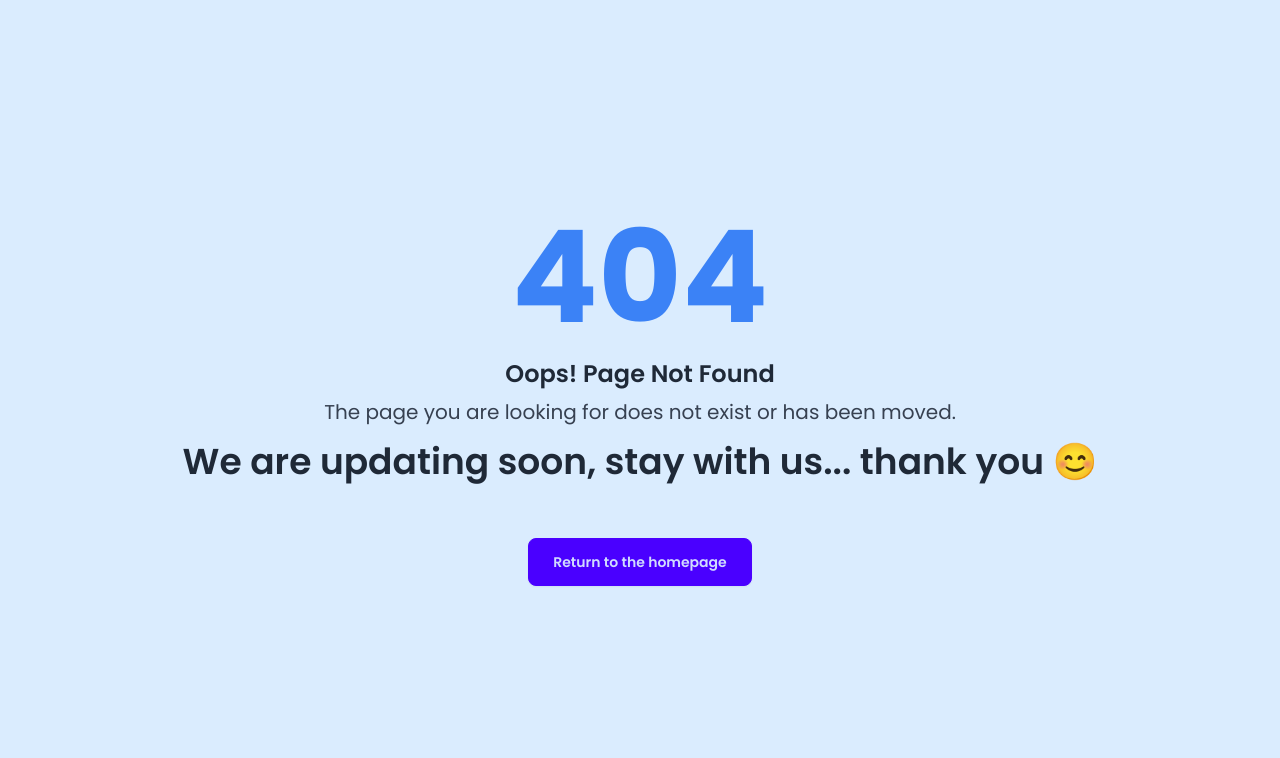
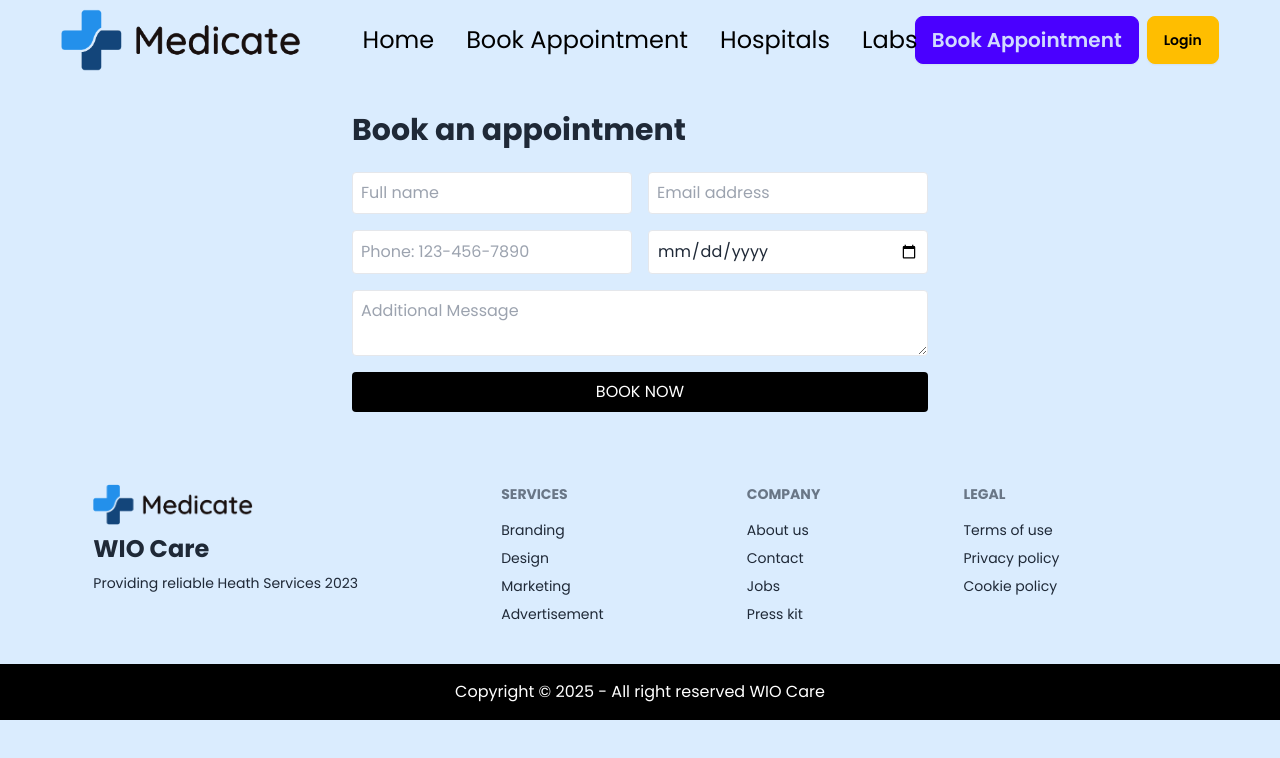
Before and after one commit to Maptaul/WIOCare, a React (Vite) app: page /bookAppointment in a window 1280 px wide. Before the commit this address had no page. Shown: the top 758 px of the page. Built offline with nearby package versions, Linux system fonts and the light colour scheme.

Commit message:
appointment page

```diff
--- a/src/Pages/Appointment/AppointmentBanner.jsx
+++ b/src/Pages/Appointment/AppointmentBanner.jsx
@@ -1,6 +1,11 @@
 import { motion } from "framer-motion";
+import { useNavigate } from "react-router-dom";
 
 const AppointmentBanner = () => {
+  const navigate = useNavigate();
+  const handleAppointmentClick = () => {
+    navigate("/bookAppointment");
+  };
   return (
     <section className="bg-blue-900 text-white py-16 px-4 md:px-8 rounded-3xl flex flex-col md:flex-row items-center relative justify-between">
       <div className=" w-9  md:w-1/2">
@@ -19,7 +24,10 @@ const AppointmentBanner = () => {
         <h1 className="text-4xl md:text-5xl font-bold mb-6">
           Take the first step to better health
         </h1>
-        <button className="bg-gradient-to-r from-blue-500 to-indigo-500 text-white py-3 px-6 text-lg rounded-full shadow-lg hover:scale-105 transition">
+        <button
+          onClick={handleAppointmentClick}
+          className="bg-gradient-to-r from-blue-500 to-indigo-500 text-white py-3 px-6 text-lg rounded-full shadow-lg hover:scale-105 transition"
+        >
           Book A Appointment Now
         </button>
         <p className="mt-4 text-gray-300 text-sm">
--- /dev/null
+++ b/src/Pages/Appointment/BookAppointment.jsx
@@ -0,0 +1,29 @@
+import React from "react";
+
+const BookAppointment = () => {
+  return (
+    <div>
+      <div className=" p-8 w-6/12 mx-auto">
+        <h1 className="text-3xl font-bold mb-6">Book an appointment</h1>
+        <form className="grid grid-cols-1 md:grid-cols-2 gap-4">
+          <input placeholder="Full name" className="border p-2 rounded" />
+          <input placeholder="Email address" className="border p-2 rounded" />
+          <input
+            placeholder="Phone: 123-456-7890"
+            className="border p-2 rounded"
+          />
+          <input type="date" className="border p-2 rounded" />
+          <textarea
+            placeholder="Additional Message"
+            className="border p-2 rounded col-span-2"
+          />
+          <button className="bg-black text-white py-2 px-4 rounded col-span-2">
+            BOOK NOW
+          </button>
+        </form>
+      </div>
+    </div>
+  );
+};
+
+export default BookAppointment;
--- a/src/Pages/Home/AboutUs/AboutUs.jsx
+++ b/src/Pages/Home/AboutUs/AboutUs.jsx
@@ -4,7 +4,7 @@ import React from "react";
 
 const AboutUs = () => {
   return (
-    <section className="grid grid-cols-1 md:grid-cols-2 gap-8 p-10  mt-8">
+    <section className="grid grid-cols-1 md:grid-cols-2 gap-8 p-10 mt-8">
       <div>
         <h4 className="text-primary  text:xl md:text-3xl font-medium flex items-center gap-2">
           <span className="text-42xl">⚕️</span> About Us
--- a/src/Pages/Shared/Navbar/Navbar.jsx
+++ b/src/Pages/Shared/Navbar/Navbar.jsx
@@ -8,7 +8,7 @@ const Navbar = () => {
         <Link to="/">Home</Link>
       </li>
       <li>
-        <Link to="/doctors">Doctors</Link>
+        <Link to="/bookAppointment">Book Appointment</Link>
       </li>
       <li>
         <Link to="/clinic">Hospitals</Link>
@@ -19,7 +19,7 @@ const Navbar = () => {
     </>
   );
   return (
-    <div className="navbar w-11/12 mx-auto bg-opacity-30 bg-white text-black">
+    <div className="navbar sticky z-0 w-11/12 mx-auto bg-opacity-30  text-black">
       <div className="navbar-start">
         <div className="dropdown">
           <div tabIndex={0} role="button" className="btn btn-ghost lg:hidden">
--- a/src/Routes/Routes.jsx
+++ b/src/Routes/Routes.jsx
@@ -2,6 +2,7 @@ import { createBrowserRouter } from "react-router-dom";
 import MainLayout from "../Layouts/MainLayout";
 import ErrorPage from "../Pages/ErrorPage/ErrorPage";
 import Home from "../Pages/Home/Home";
+import BookAppointment from "../Pages/Appointment/bookAppointment";
 
 export const router = createBrowserRouter([
   {
@@ -12,6 +13,10 @@ export const router = createBrowserRouter([
         path: "/",
         element: <Home />, // Home page
       },
+      {
+        path: "bookAppointment",
+        element: <BookAppointment/>,
+      },
     ],
   },
   {
```
Also changed, not shown: src/assets/bg.jpg (added).
